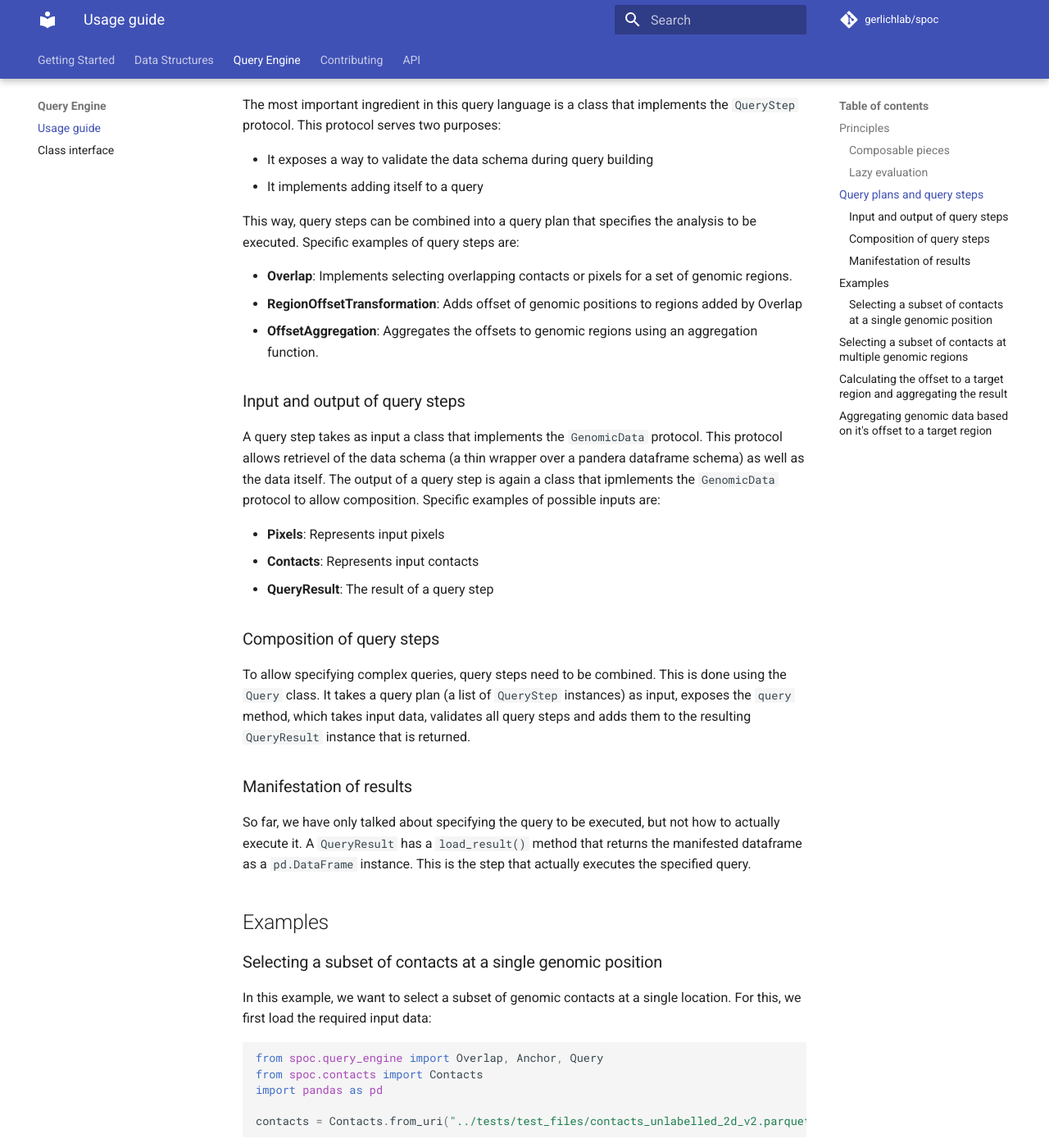
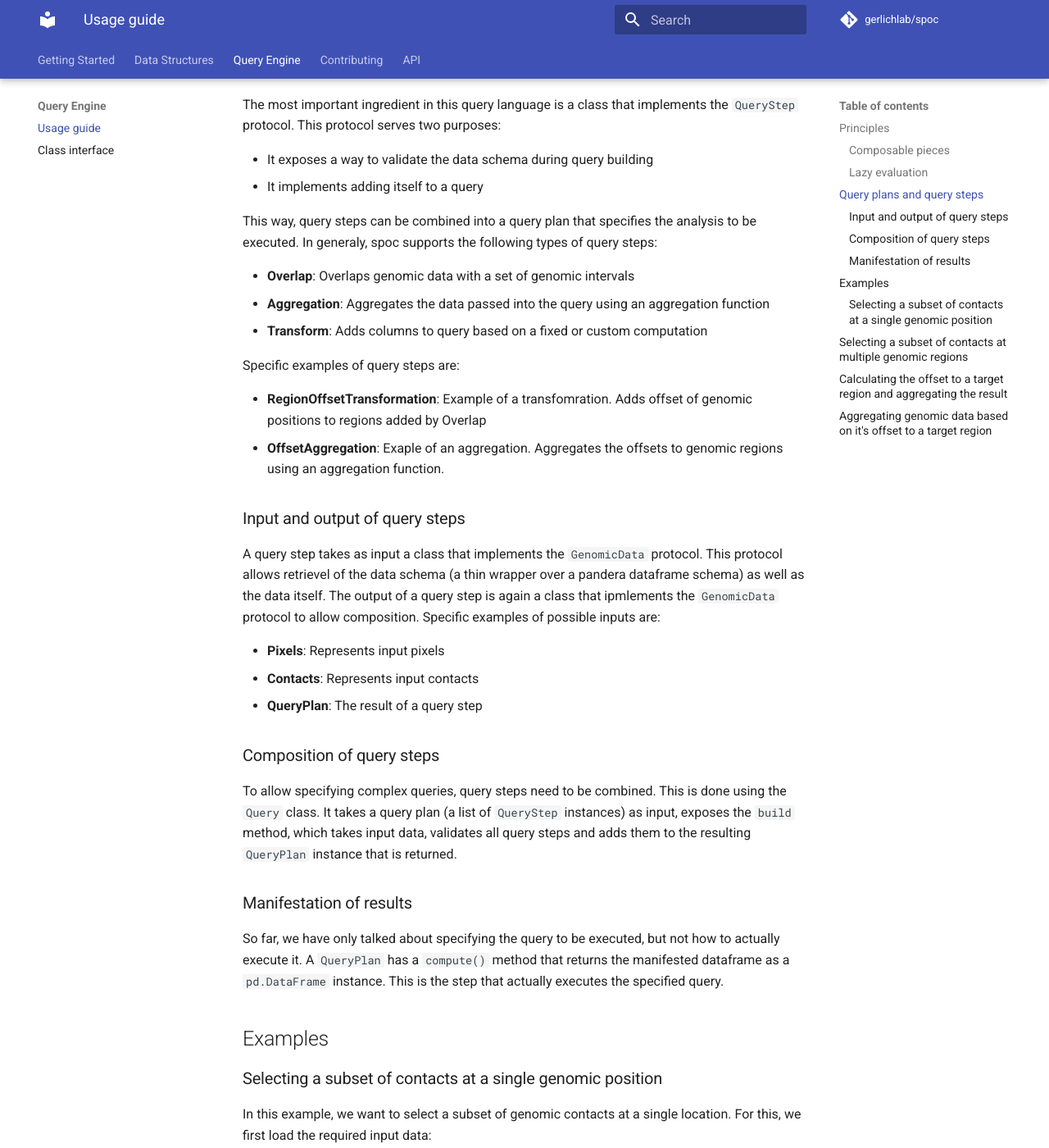
Before and after one commit to gerlichlab/spoc, an MkDocs documentation site: the page built from docs/query_engine_usage.md, in a window 1280 px wide and 1400 px high, scrolled down 675 px. Shown: the whole window at 82% size. Built offline with MkDocs 1.6.1 and Material for MkDocs 9.7.7, drawn with Linux system fonts in a browser that asks for light colours; comment, search, counter and statistics services are not loaded; some of the changed text lies outside the part shown.

Commit message:
code review comments for uery engine usage

````diff
--- a/docs/query_engine_usage.md
+++ b/docs/query_engine_usage.md
@@ -16,11 +16,16 @@ The most important ingredient in this query language is a class that implements
 - It exposes a way to validate the data schema during query building
 - It implements adding itself to a query
 
-This way, query steps can be combined into a query plan that specifies the analysis to be executed. Specific examples of query steps are:
+This way, query steps can be combined into a query plan that specifies the analysis to be executed. In generaly, spoc supports the following types of query steps:
 
-- **Overlap**: Implements selecting overlapping contacts or pixels for a set of genomic regions.
-- **RegionOffsetTransformation**: Adds offset of genomic positions to regions added by Overlap
-- **OffsetAggregation**: Aggregates the offsets to genomic regions using an aggregation function.
+- **Overlap**: Overlaps genomic data with a set of genomic intervals
+- **Aggregation**: Aggregates the data passed into the query using an aggregation function
+- **Transform**: Adds columns to query based on a fixed or custom computation
+
+Specific examples of query steps are:
+
+- **RegionOffsetTransformation**: Example of a transfomration. Adds offset of genomic positions to regions added by Overlap
+- **OffsetAggregation**: Exaple of an aggregation. Aggregates the offsets to genomic regions using an aggregation function.
 
 ### Input and output of query steps
 
@@ -28,15 +33,15 @@ A query step takes as input a class that implements the `GenomicData` protocol.
 
 - **Pixels**: Represents input pixels
 - **Contacts**: Represents input contacts
-- **QueryResult**: The result of a query step
+- **QueryPlan**: The result of a query step
 
 ### Composition of query steps
 
-To allow specifying complex queries, query steps need to be combined. This is done using the `Query` class. It takes a query plan (a list of `QueryStep` instances) as input, exposes the `query` method, which takes input data, validates all query steps and adds them to the resulting `QueryResult` instance that is returned.
+To allow specifying complex queries, query steps need to be combined. This is done using the `Query` class. It takes a query plan (a list of `QueryStep` instances) as input, exposes the `build` method, which takes input data, validates all query steps and adds them to the resulting `QueryPlan` instance that is returned.
 
 ### Manifestation of results
 
-So far, we have only talked about specifying the query to be executed, but not how to actually execute it. A `QueryResult` has a `load_result()` method that returns the manifested dataframe as a `pd.DataFrame` instance. This is the step that actually executes the specified query.
+So far, we have only talked about specifying the query to be executed, but not how to actually execute it. A `QueryPlan` has a `compute()` method that returns the manifested dataframe as a `pd.DataFrame` instance. This is the step that actually executes the specified query.
 
 ## Examples
 
@@ -79,7 +84,7 @@ A query plan is a list of qury steps that can be used in the basic query class
 query = Query(query_steps=query_steps)
 ```
 
-The `.query` method executes the query plan and retuns a `QueryResult` object
+The `.build` method executes the query plan and retuns a `QueryPlan` object
 
 
 ```python
@@ -607,10 +614,13 @@ Note that there are two different average functions available, `AVG` and `AVG_WI
 
 
 ```python
-query_plan = [
-    Overlap(target_regions, anchor_mode=Anchor(mode="ANY")),
+query_steps = [
+    Overlap(target_regions, anchor_mode=Anchor(mode="ALL")),
     RegionOffsetTransformation(),
-    OffsetAggregation('count'),
+    OffsetAggregation(
+        value_column='count',
+        function=AggregationFunction.AVG,
+    ),
 ]
 ```
 
````
Also changed, not shown: other parts of docs/query_engine_usage.md (+5 -3 lines), 1 other file.
